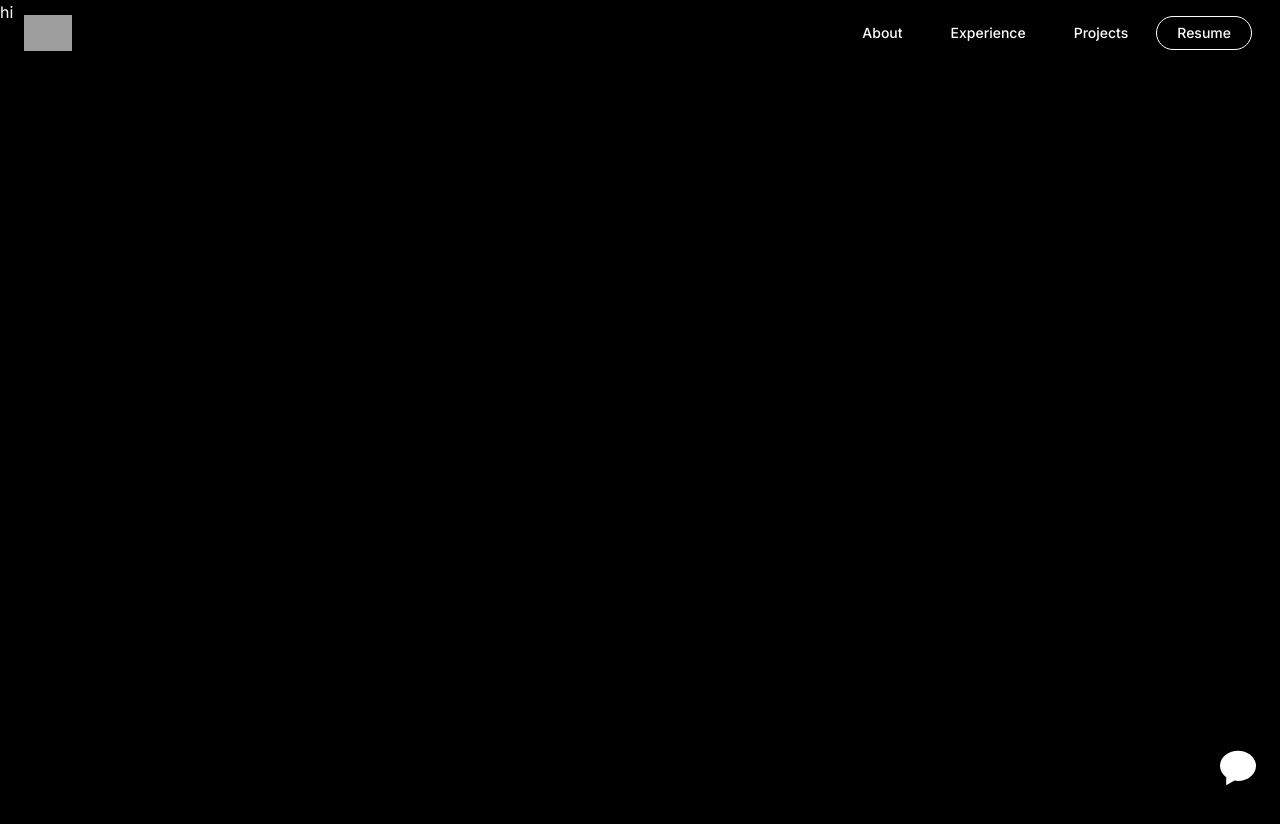
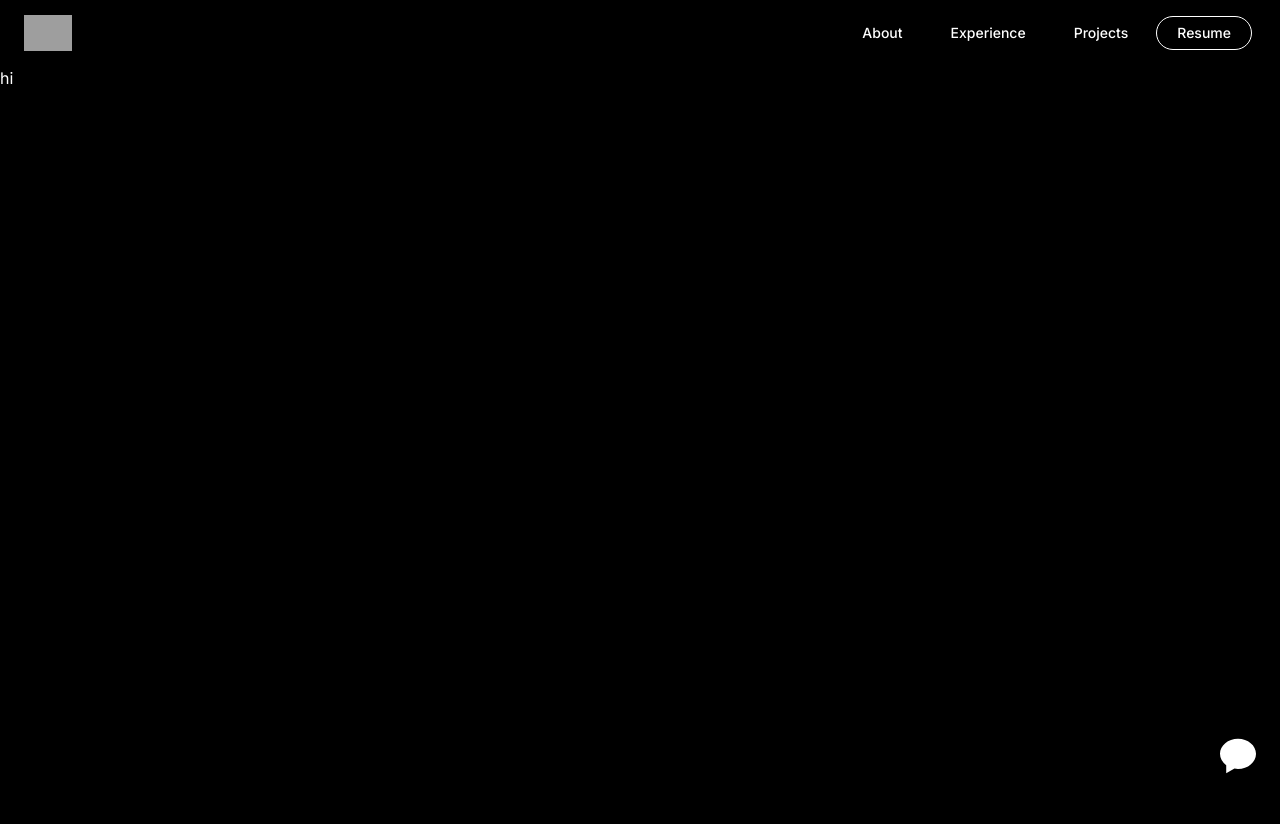
Before and after one commit to leonardo-fan/my-portfolio, a Next.js app: page / in a window 1280 px wide. Shown: the top 824 px of the page. Before the commit the page ends 800 px from the top, so only its background shows below. Built offline with nearby package versions, Linux system fonts and the light colour scheme; grey boxes are pictures that could not be loaded.

Commit message:
fix layout

```diff
--- a/app/layout.tsx
+++ b/app/layout.tsx
@@ -9,7 +9,7 @@ export const metadata: Metadata = {
   title: 'Leonardo Fan - Fullstack Software Engineer in Sydney, Australia',
   description: 'Leonardo Fan is a front-end and back-end software engineer based in Sydney, Australia.',
 }
-
+// todo layout icon matches alignment
 export default function RootLayout({
   children,
 }: {
@@ -18,30 +18,28 @@ export default function RootLayout({
   return (
     <html lang="en">
       <body className={inter.className}>
-        <div className="fixed flex flex-col justify-between items-center w-screen h-screen">
-          <header className="w-screen px-4 lg:px-6 py-2.5">
+        <header className="sticky top-0 w-screen px-4 lg:px-6 py-2.5">
           <nav className="flex flex-wrap justify-between items-center mx-auto max-w-screen-xl">
-              {/* TODO make interactive scroll to top*/}
+            {/* TODO make interactive scroll to top "hero"*/}
             <img src="/icon.png" className="mr-3 h-6 sm:h-9" alt="Portfolio Logo" role="button" />
             <div className="flex items-center">
-                <Link href="/#About" className="text-white hover:text-gray-300 font-medium text-sm px-4 lg:px-5 py-2 lg:py-2.5 mx-1">About</Link>
-                <Link href="/#Experience" className="text-white hover:text-gray-300 font-medium text-sm px-4 lg:px-5 py-2 lg:py-2.5 mx-1">Experience</Link>
-                <Link href="/#Projects" className="text-white hover:text-gray-300 font-medium text-sm px-4 lg:px-5 py-2 lg:py-2.5 mx-1">Projects</Link>
+              <Link href="/#about" className="hover:text-gray-300 font-medium text-sm px-4 lg:px-5 py-2 lg:py-2.5 mx-1">About</Link>
+              <Link href="/#experience" className="hover:text-gray-300 font-medium text-sm px-4 lg:px-5 py-2 lg:py-2.5 mx-1">Experience</Link>
+              <Link href="/#projects" className="hover:text-gray-300 font-medium text-sm px-4 lg:px-5 py-2 lg:py-2.5 mx-1">Projects</Link>
               {/* TODO open resume */}
-                <button className="border border-white rounded-full hover:bg-white text-white hover:text-black font-medium text-sm px-4 lg:px-5 py-1 lg:py-1.5 my-1 lg:my-1.5 mx-1">
+              <button className="border border-white rounded-full hover:bg-white hover:text-black font-medium text-sm px-4 lg:px-5 py-1 lg:py-1.5 my-1 lg:my-1.5 mx-1">
                 Resume
               </button>
             </div>
           </nav>
         </header>
-          <footer className="w-screen px-4 lg:px-6 py-2.5 my-1">
+        {children}
+        <footer className="sticky bottom-4 w-screen px-4 lg:px-6 py-2.5">
           <div className="flex flex-row-reverse flex-wrap mx-auto max-w-screen-xl">
             {/* TODO pop out contact info */}
             <img src="/bubble.svg" className="h-6 sm:h-9" alt="contact-info" role="button" />
           </div>
         </footer>
-        </div>
-        {children}
       </body>
     </html>
   )
```
Lines whose indentation alone changed are shown as unchanged.
